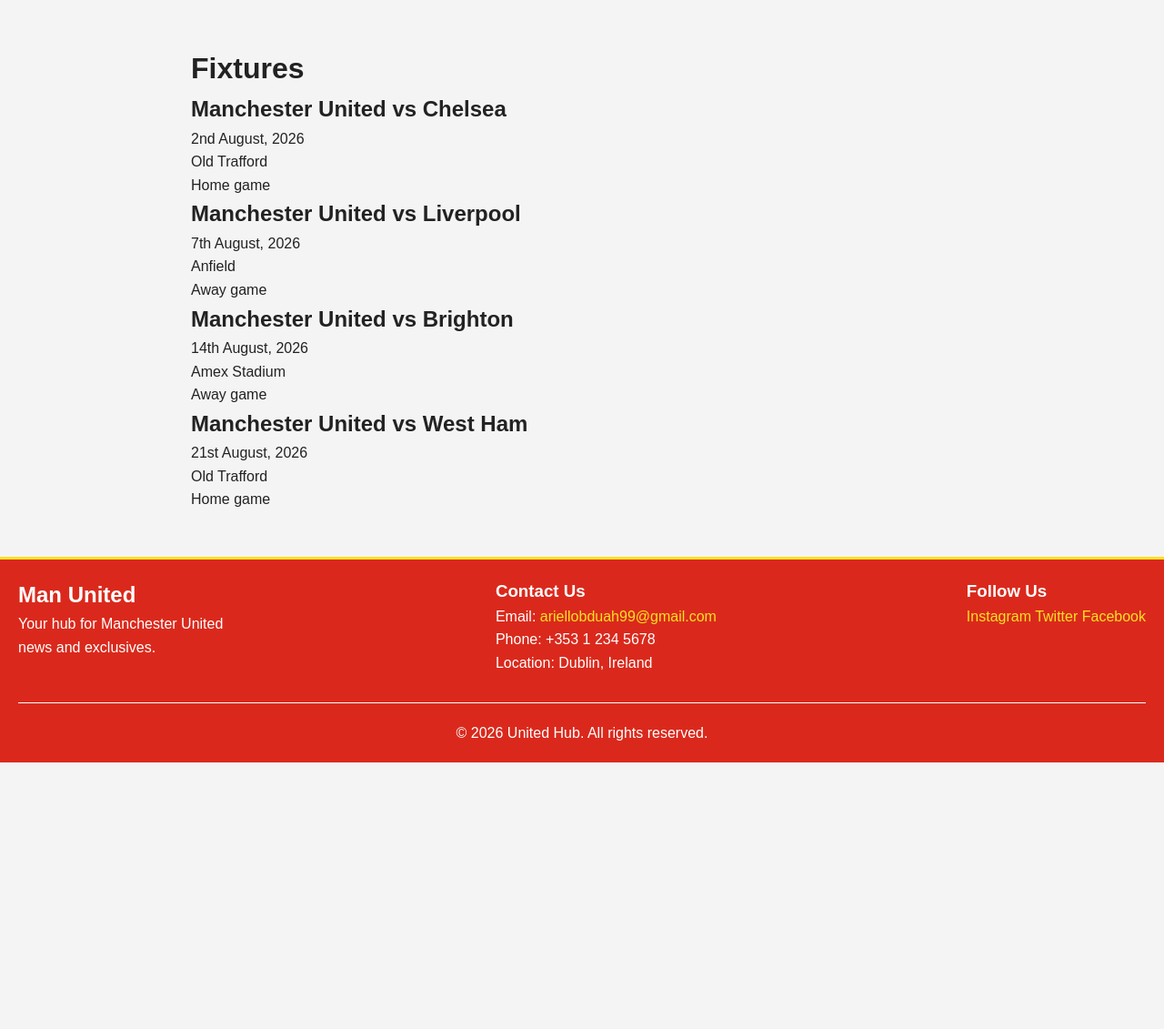
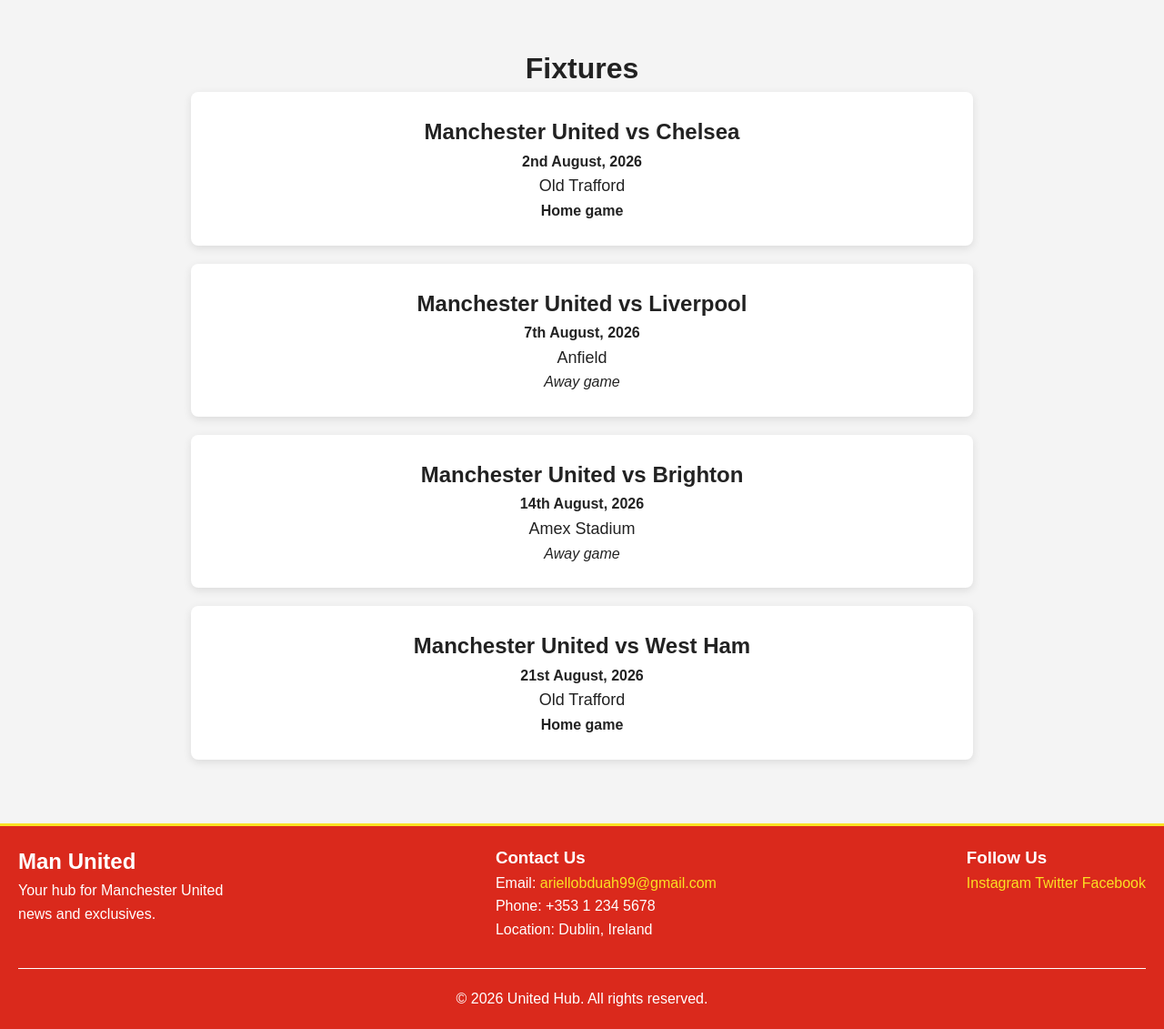
Before and after one commit to soubyron/python-assignment, a Flask app: page /fixtures in a window 1280 px wide. Shown: the part 83-1214 px from the top of the page at 91% size. Before the commit the page ends 921 px from the top, so only its background shows below. Run offline with Flask 3, Linux system fonts and the light colour scheme.

Commit message:
Styling fixtures page and writing basic form code onto contact.html

```diff
--- a/app.py
+++ b/app.py
@@ -50,7 +50,7 @@
     return render_template('news.html', news=united_news)
 
 
-@app.route("/contact", methods=['GET', 'POST'])
+@app.route("/contact", methods=["GET", "POST"])
 def contact():
     if request.method == "POST":
         name = request.form['name']
--- a/static/style.css
+++ b/static/style.css
@@ -187,33 +187,67 @@
     color: white;
 }
 
-.footer-container{
+.footer-container {
     display: flex;
     justify-content: space-between;
     flex-wrap: wrap;
     gap: 30px;
 }
 
-.footer-section{
+.footer-section {
     max-width: 250px;
 }
 
-.footer-bottom{
+.footer-bottom {
     text-align: center;
-    width:100%;
+    width: 100%;
     border-top: 1px solid;
     margin-top: 30px;
     padding-top: 20px;
 }
 
-.footer-section a{
+.footer-section a {
     text-decoration: none;
     color: #fbe122;
     font-weight: normal;
 }
 
-.footer-section a:hover{
+.footer-section a:hover {
     text-decoration: underline;
+}
+
+/* Fixtures Page */
+.page-heading {
+    text-align: center;
+}
+
+.fixtures {
+    background-color: white;
+    padding: 25px;
+    margin-bottom: 20px;
+    border-radius: 8px;
+    box-shadow: 0 3px 10px rgba(0, 0, 0, 0.1);
+    text-align: center;
+}
+
+.opponent {
+    font-size: 24px;
+}
+
+.date {
+    font-weight: bold;
+}
+
+.time {
+    font-size: 18px;
+}
+
+.home-game {
+    font-weight: bold;
+}
+
+.away-game {
+    font-style: italic;
 }
 
 
--- a/templates/fixtures.html
+++ b/templates/fixtures.html
@@ -1,16 +1,17 @@
 {% extends "base.html" %}
 
 {% block content %}
-<h1>Fixtures</h1>
+<h1 class="page-heading">Fixtures</h1>
 {% for fixture in fixtures %}
-    <h2>Manchester United vs {{ fixture.opponent }}</h2>
-    <p>{{ fixture.date }}</p>
-    <p>{{ fixture.stadium}}</p>
+<div class="fixtures">
+    <h2 class="opponent">Manchester United vs {{ fixture.opponent }}</h2>
+    <p class="date">{{ fixture.date }}</p>
+    <p class="time">{{ fixture.stadium}}</p>
     {% if fixture.stadium == "Old Trafford" %}
-    <p>Home game</p>
+    <p class="home-game">Home game</p>
     {% else %}
-    <p> Away game</p>
+    <p class="away-game"> Away game</p>
     {% endif %}
-
+</div>
 {% endfor %}
 {% endblock %}
--- a/templates/home.html
+++ b/templates/home.html
@@ -42,7 +42,7 @@
         <h2>Next match</h2>
         <p>Premier League</p>
         <h3>Manchester United vs Chelsea</h3>
-        <p>Saturday 20th September</p>
+        <p>2nd August, 2026</p>
         <a href="{{ url_for('fixtures') }}">View fixtures</a>
     </section>
 </main>
```
Also changed, not shown: templates/contact.html (+20 -0 lines).
